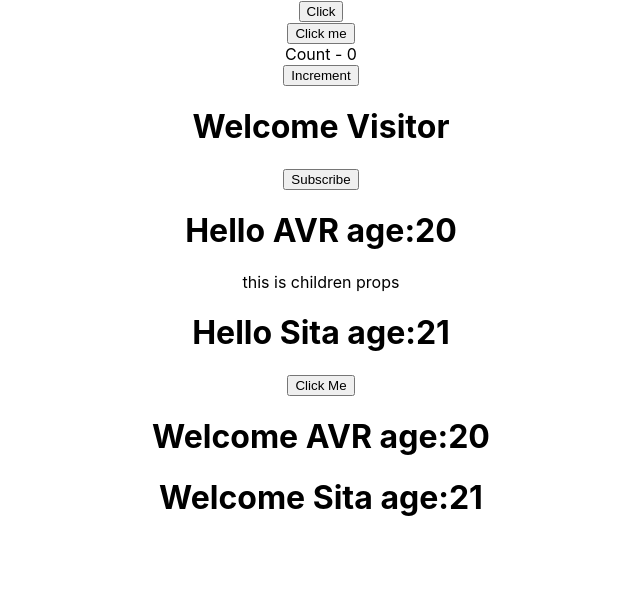
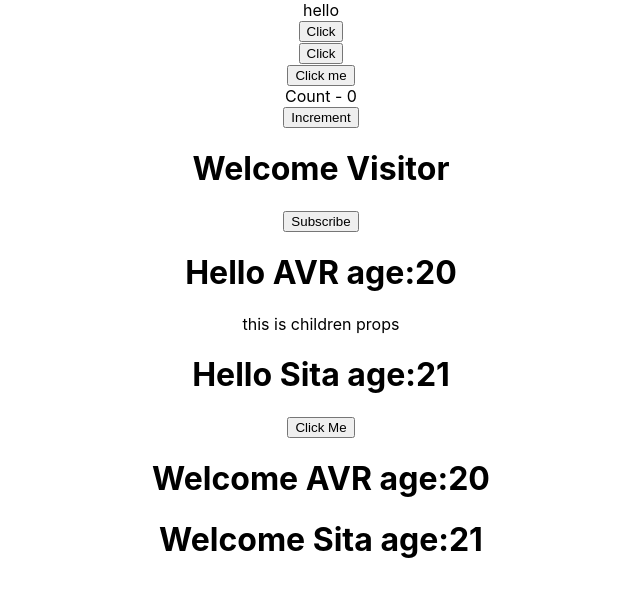
Before and after one commit to Vaishnavireddiee01/react-learn, a React (Create React App) app: page / in a window 1280 px wide. Shown: the top 596 px of the page, without its empty margins (319-959 px from the left). Built offline with nearby package versions, Linux system fonts and the light colour scheme.

Commit message:
event binding

```diff
--- a/src/App.js
+++ b/src/App.js
@@ -8,10 +8,14 @@
 import Counter from './Component/Counter'
 import FunctionClick from './Component/FunctionClick'
 import ClassClick from './Component/ClassClick'
+import EventBind from './Component/EventBind'
+
 class App extends Component {
   render() {
     return(
       <div className="App">
+        {/*Binding Events*/}
+        <EventBind/>
         {/*handle user interaction*/}
         <FunctionClick/>
         <ClassClick/>
--- /dev/null
+++ b/src/Component/EventBind.js
@@ -0,0 +1,28 @@
+import React, { Component } from 'react'
+
+class EventBind extends Component {
+    constructor(props) {
+        super(props)
+        this.state={
+            message : 'hello'
+
+        }
+    }
+
+    clickHandler(){
+        this.setState({
+            message: 'goodbye'
+        })
+    }
+    render(){
+        return(
+            <div>
+                <div>{this.state.message}</div>
+                <button onClick={this.clickHandler.bind(this)}>Click</button>
+
+            </div>
+        )
+    }
+}
+
+export default EventBind
```
